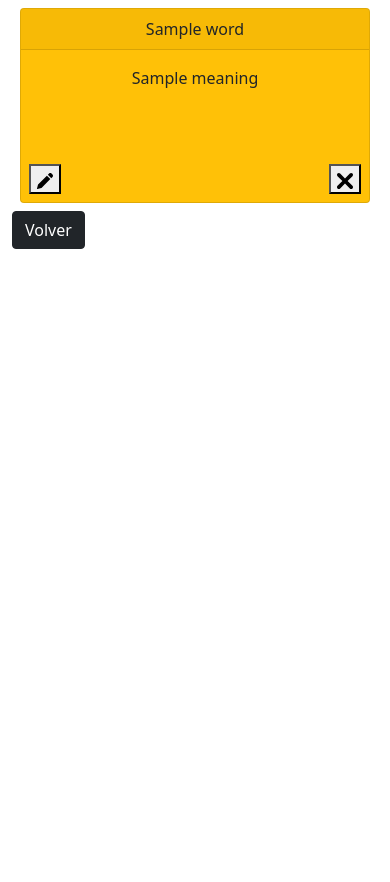
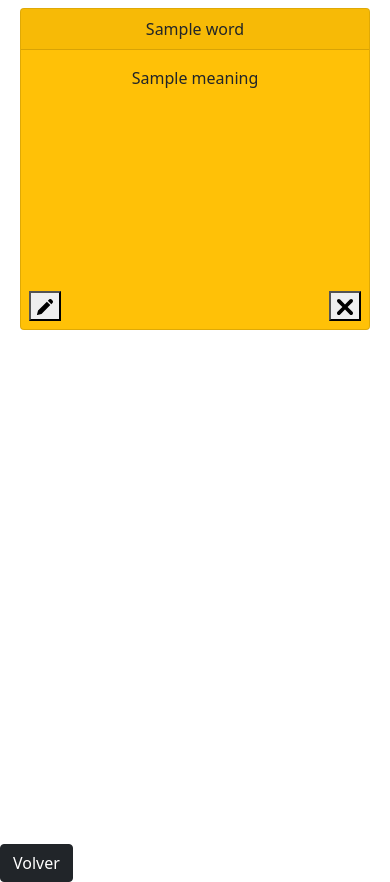
Before and after one commit to blaucomfuig/Smart_CRUD, a PHP site: template Views/CardList.php in a window 390 px wide. Before the commit the page ends 249 px from the top, so only its background shows below. Run offline with PHP 8.4, Linux system fonts and the light colour scheme; the template is opened without the code that fills it: most values are stand-ins (such as "Sample title", 1, 10 or a date in 2020).

Commit message:
correcting responsive features

```diff
--- a/Views/CardList.php
+++ b/Views/CardList.php
@@ -1,6 +1,7 @@
 <?php require_once("Components/Layout.php"); ?>
 
-<body class="container-fluid vh-100" style="display:grid; grid-template-columns: repeat(auto-fit, minmax(230px, 1fr)); grid-template-rows: repeat(auto-fit, minmax(5rem, 0.25fr)); align-items: stretch;">
+<body>
+<div class="container-fluid vh-100" style="display:grid; grid-template-columns: repeat(auto-fit, minmax(230px, 1fr)); grid-template-rows: repeat(auto-fit, minmax(11rem, 0.40fr)); align-items: stretch;">
 
 <?php
     foreach($data['allCards'] as $card){
@@ -29,6 +30,8 @@
     }
 
 ?>
+</div>
+
 <a href="?action=index">
   <button class="btn btn-dark ">
     Volver
--- a/index.php
+++ b/index.php
@@ -4,3 +4,6 @@ include "./Controllers/CardController.php";
 
 
 $controller = new CardController();
+?>
+
+<!-- <script src="scripts/app.js"></script> -->
--- /dev/null
+++ b/scripts/app.js
@@ -0,0 +1 @@
+alert("salut!");
```
Also changed, not shown: Views/Home.php (line endings or trailing spaces).
